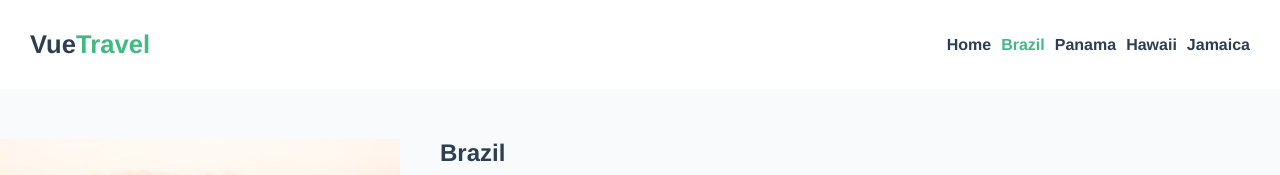
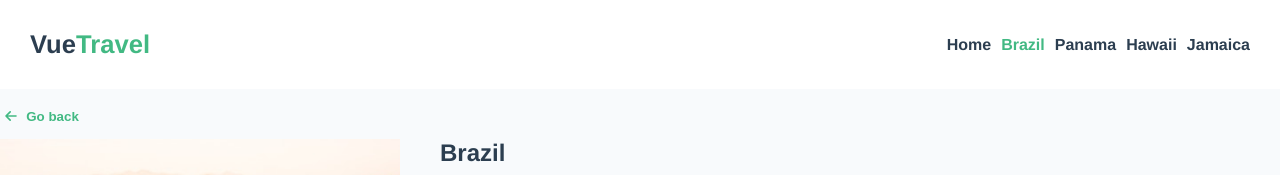
Before and after one commit to leoziondev/vueschool-vue-router-for-everyone, a Vue app: page /destination/brazil in a window 1280 px wide. Shown: the top 175 px of the page. Built offline with nearby package versions, Linux system fonts and the light colour scheme.

Commit message:
add go back button

```diff
--- /dev/null
+++ b/src/components/GoBack.vue
@@ -0,0 +1,65 @@
+<template>
+  <span class="go-back">
+    <button @click="goBack">
+      <svg
+        width="20px"
+        fill="none"
+        viewBox="0 0 24 24"
+        stroke="currentColor"
+        stroke-width="2"
+      >
+        <path
+          stroke-linecap="round"
+          stroke-linejoin="round"
+          d="M11 17l-5-5m0 0l5-5m-5 5h12"
+        />
+      </svg>
+      Go back
+    </button>
+  </span>
+</template>
+
+<script>
+export default {
+  methods: {
+    goBack() {
+      return this.$router.go(-1);
+    },
+  },
+};
+</script>
+
+<style scoped>
+.go-back {
+  position: absolute;
+  display: flex;
+  left: 0px;
+  top: -33px;
+}
+
+button {
+  min-width: 80px;
+  display: flex;
+  align-items: center;
+  justify-content: center;
+  border: 0;
+  cursor: pointer;
+  background: transparent;
+  color: #42b983;
+  font-weight: bold;
+}
+
+button svg {
+  margin-right: 5px;
+}
+
+@media (max-width: 1024px) {
+  .go-back {
+    top: 20px;
+    left: 20px;
+    background: white;
+    padding: 5px 10px;
+    border-radius: 25px;
+  }
+}
+</style>
--- a/src/views/DestinationDetails.vue
+++ b/src/views/DestinationDetails.vue
@@ -1,5 +1,6 @@
 <template>
   <div class="container">
+    <GoBack />
     <section class="destination">
       <div class="destination-cover">
         <img
@@ -43,8 +44,12 @@
 
 <script>
 import store from "@/store.js";
+import GoBack from "@/components/GoBack";
 
 export default {
+  components: {
+    GoBack,
+  },
   data() {
     return {};
   },
@@ -69,6 +74,7 @@ export default {
   width: 100%;
   max-width: 1400px;
   margin: 50px auto;
+  position: relative;
 }
 
 .destination {
```
